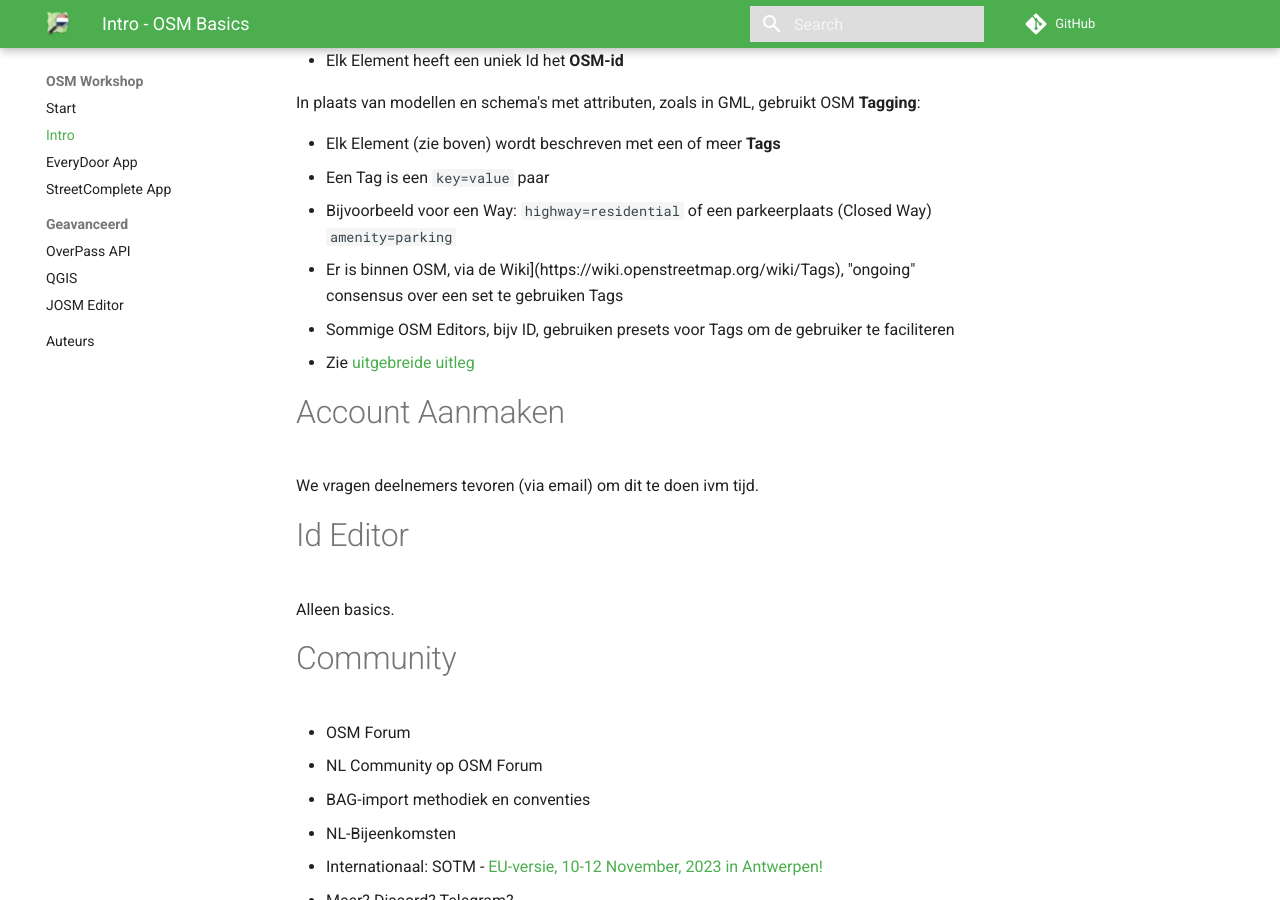
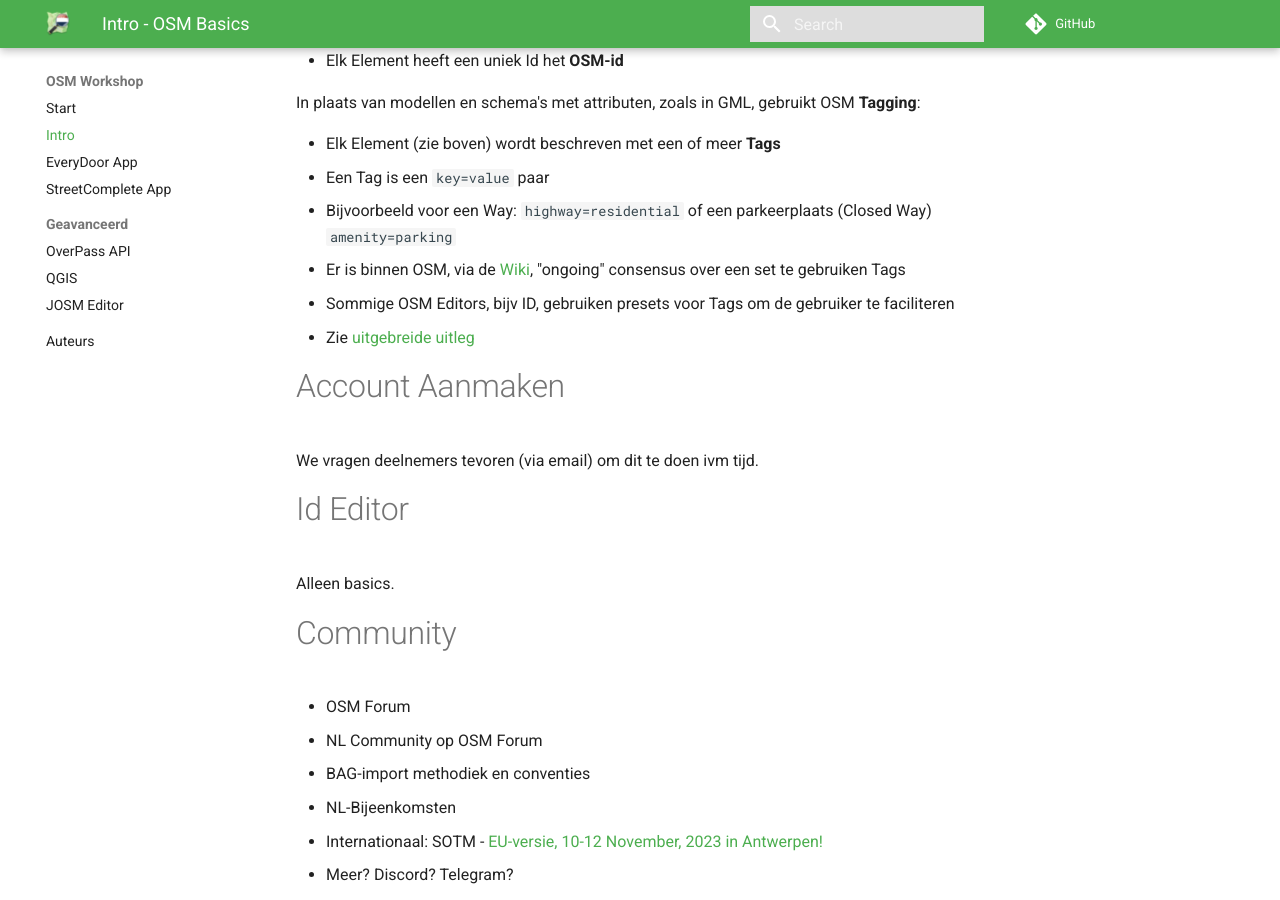
Before and after one commit to osgeonl/osmws.osgeo.nl, an MkDocs documentation site: the page built from docs/src/intro.md, in a window 1280 px wide and 900 px high, scrolled down 730 px. Built offline with MkDocs 1.6.1 and Material for MkDocs 9.7.7, drawn with Linux system fonts in a browser that asks for light colours; comment, search, counter and statistics services are not loaded.

Commit message:
fix broken link syntax

```diff
--- a/docs/src/intro.md
+++ b/docs/src/intro.md
@@ -36,7 +36,7 @@
 * Elk Element (zie boven) wordt beschreven met een of meer **Tags**
 * Een Tag is een `key=value` paar
 * Bijvoorbeeld voor een Way: `highway=residential` of een parkeerplaats (Closed Way) `amenity=parking`
-* Er is binnen OSM, via de Wiki](https://wiki.openstreetmap.org/wiki/Tags), "ongoing" consensus over een set te gebruiken Tags
+* Er is binnen OSM, via de [Wiki](https://wiki.openstreetmap.org/wiki/Tags), "ongoing" consensus over een set te gebruiken Tags
 * Sommige OSM Editors, bijv ID, gebruiken presets voor Tags om de gebruiker te faciliteren
 * Zie [uitgebreide uitleg](https://wiki.openstreetmap.org/wiki/Tags)
 
```
